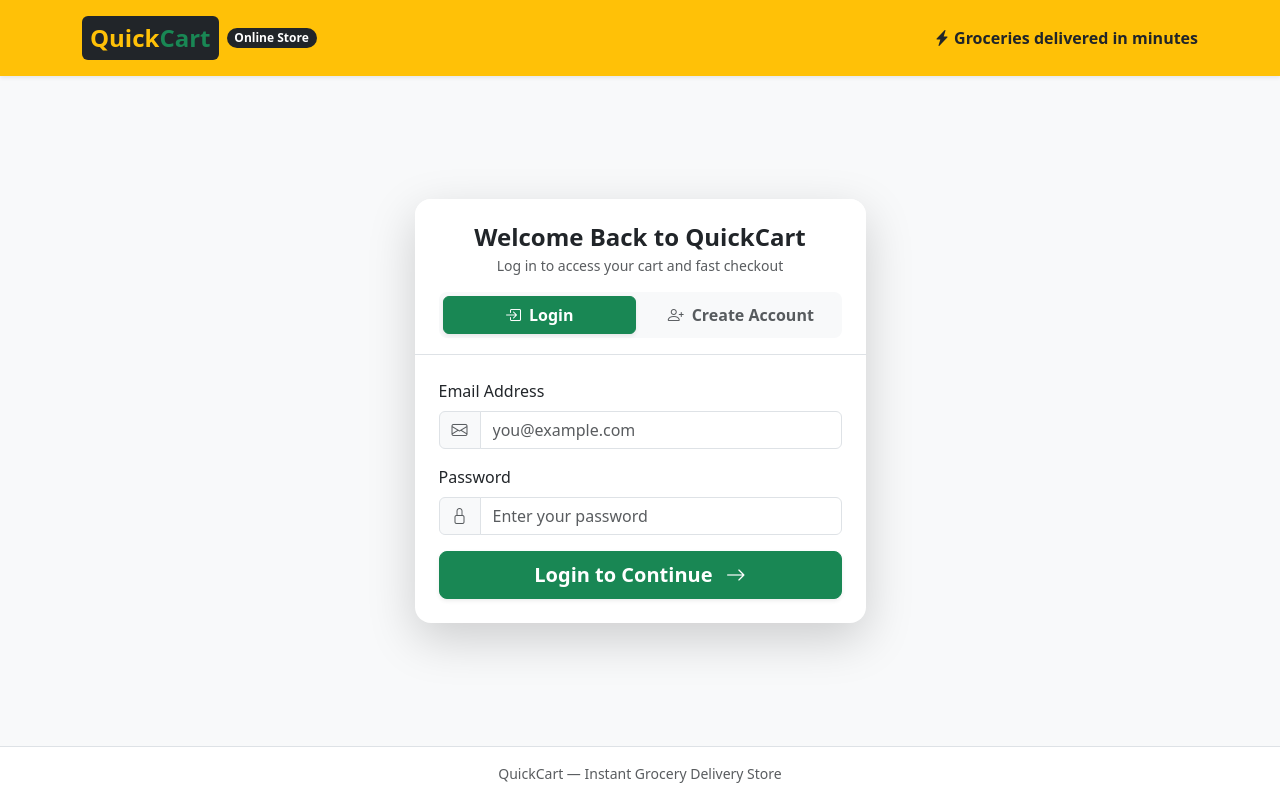
After one commit to mukesh2307/quickcart, a Java web app: page /login in a window 1280 px wide. The commit adds this page. Run offline with Tomcat 11, a stand-in JSP engine, Linux system fonts and the light colour scheme.

Commit message:
Added QuickCart branding, Bootstrap auth UI, and AuthFilter session security

```diff
--- /dev/null
+++ b/src/main/webapp/login.jsp
@@ -0,0 +1,140 @@
+<%@ page contentType="text/html;charset=UTF-8" language="java" %>
+<%
+    String mode = (String) request.getAttribute("mode");
+    boolean isRegister = "register".equals(mode);
+    String error = (String) request.getAttribute("error");
+    String success = (String) request.getAttribute("success");
+%>
+<!DOCTYPE html>
+<html lang="en">
+<head>
+    <meta charset="UTF-8">
+    <meta name="viewport" content="width=device-width, initial-scale=1.0">
+    <title>QuickCart - Login & Register</title>
+    <link href="https://cdn.jsdelivr.net/npm/bootstrap@5.3.3/dist/css/bootstrap.min.css" rel="stylesheet">
+    <link href="https://cdn.jsdelivr.net/npm/bootstrap-icons@1.11.3/font/bootstrap-icons.css" rel="stylesheet">
+</head>
+<body class="min-vh-100 bg-light d-flex flex-column">
+
+    <!-- Navbar (Logo stays on /login so unauthenticated users cannot bypass login) -->
+    <nav class="bg-warning py-3 shadow-sm">
+        <div class="container d-flex justify-content-between align-items-center">
+            <a href="<%= request.getContextPath() %>/login" class="text-decoration-none d-flex align-items-center gap-2">
+                <span class="bg-dark text-warning fw-bold px-2 py-1 rounded fs-4">
+                    Quick<span class="text-success">Cart</span>
+                </span>
+                <span class="badge rounded-pill bg-dark text-white">Online Store</span>
+            </a>
+            <span class="text-dark fw-semibold d-none d-sm-inline">
+                <i class="bi bi-lightning-charge-fill me-1"></i>Groceries delivered in minutes
+            </span>
+        </div>
+    </nav>
+
+    <!-- Auth Card -->
+    <main class="container my-auto py-5">
+        <div class="row justify-content-center">
+            <div class="col-12 col-sm-10 col-md-8 col-lg-5">
+                <div class="card border-0 shadow-lg rounded-4 overflow-hidden">
+                    <div class="card-header bg-white border-bottom p-4 pb-3">
+                        <div class="text-center mb-3">
+                            <h1 class="h4 fw-bold text-dark mb-1">
+                                <%= isRegister ? "Create Your Account" : "Welcome Back to QuickCart" %>
+                            </h1>
+                            <p class="text-muted small mb-0">
+                                <%= isRegister ? "Sign up to browse fresh groceries & place instant orders" : "Log in to access your cart and fast checkout" %>
+                            </p>
+                        </div>
+
+                        <!-- Mode Switcher -->
+                        <div class="d-flex gap-2 bg-light p-1 rounded-3">
+                            <a href="<%= request.getContextPath() %>/login"
+                               class="btn w-50 fw-semibold rounded-2 <%= !isRegister ? "btn-success shadow-sm" : "btn-light text-muted" %>">
+                                <i class="bi bi-box-arrow-in-right me-2"></i>Login
+                            </a>
+                            <a href="<%= request.getContextPath() %>/register"
+                               class="btn w-50 fw-semibold rounded-2 <%= isRegister ? "btn-success shadow-sm" : "btn-light text-muted" %>">
+                                <i class="bi bi-person-plus me-2"></i>Create Account
+                            </a>
+                        </div>
+                    </div>
+
+                    <div class="card-body p-4">
+                        <% if (error != null) { %>
+                            <div class="alert alert-danger py-2 small"><i class="bi bi-exclamation-triangle-fill me-2"></i><%= error %></div>
+                        <% } %>
+                        <% if (success != null) { %>
+                            <div class="alert alert-success py-2 small"><i class="bi bi-check-circle-fill me-2"></i><%= success %></div>
+                        <% } %>
+
+                        <form method="post" action="<%= request.getContextPath() %><%= isRegister ? "/register" : "/login" %>">
+                            <% if (isRegister) { %>
+                                <div class="mb-3">
+                                    <label class="form-label fw-medium">Full Name</label>
+                                    <div class="input-group">
+                                        <span class="input-group-text bg-light"><i class="bi bi-person text-muted"></i></span>
+                                        <input type="text" name="fullName" class="form-control" placeholder="e.g., Aarav Sharma" required>
+                                    </div>
+                                </div>
+                            <% } %>
+
+                            <div class="mb-3">
+                                <label class="form-label fw-medium">Email Address</label>
+                                <div class="input-group">
+                                    <span class="input-group-text bg-light"><i class="bi bi-envelope text-muted"></i></span>
+                                    <input type="email" name="email" class="form-control" placeholder="you@example.com" required>
+                                </div>
+                            </div>
+
+                            <% if (isRegister) { %>
+                                <div class="mb-3">
+                                    <label class="form-label fw-medium">Mobile Number</label>
+                                    <div class="input-group">
+                                        <span class="input-group-text bg-light fw-semibold text-muted">+91</span>
+                                        <input type="tel" name="phone" class="form-control" placeholder="9876543210" pattern="[0-9]{10}" required>
+                                    </div>
+                                </div>
+
+                                <div class="mb-3">
+                                    <label class="form-label fw-medium">Default Delivery Address</label>
+                                    <div class="input-group">
+                                        <span class="input-group-text bg-light"><i class="bi bi-geo-alt text-muted"></i></span>
+                                        <textarea name="deliveryAddress" class="form-control" rows="2" placeholder="Flat / House No., Street, City" required></textarea>
+                                    </div>
+                                </div>
+                            <% } %>
+
+                            <div class="mb-3">
+                                <label class="form-label fw-medium">Password</label>
+                                <div class="input-group">
+                                    <span class="input-group-text bg-light"><i class="bi bi-lock text-muted"></i></span>
+                                    <input type="password" name="password" class="form-control" placeholder="Enter your password" minlength="6" required>
+                                </div>
+                            </div>
+
+                            <% if (isRegister) { %>
+                                <div class="mb-4">
+                                    <label class="form-label fw-medium">Confirm Password</label>
+                                    <div class="input-group">
+                                        <span class="input-group-text bg-light"><i class="bi bi-shield-check text-muted"></i></span>
+                                        <input type="password" name="confirmPassword" class="form-control" placeholder="Re-enter your password" minlength="6" required>
+                                    </div>
+                                </div>
+                            <% } %>
+
+                            <button type="submit" class="btn btn-success btn-lg w-100 fw-semibold shadow-sm">
+                                <%= isRegister ? "Create Account" : "Login to Continue" %>
+                                <i class="bi bi-arrow-right ms-2"></i>
+                            </button>
+                        </form>
+                    </div>
+                </div>
+            </div>
+        </div>
+    </main>
+
+    <footer class="bg-white border-top py-3 text-center text-muted small">
+        <div class="container">QuickCart &mdash; Instant Grocery Delivery Store</div>
+    </footer>
+</body>
+</html>
```
Also changed, not shown: src/main/java/com/blinkit/dao/UserDAO.java (added, +51 -0 lines), src/main/java/com/blinkit/filter/AuthFilter.java (added, +34 -0 lines), src/main/java/com/blinkit/model/User.java (added, +38 -0 lines), src/main/java/com/blinkit/servlet/AuthServlet.java (added, +77 -0 lines), src/main/webapp/index.jsp (+6 -1 lines), 3 other files.
